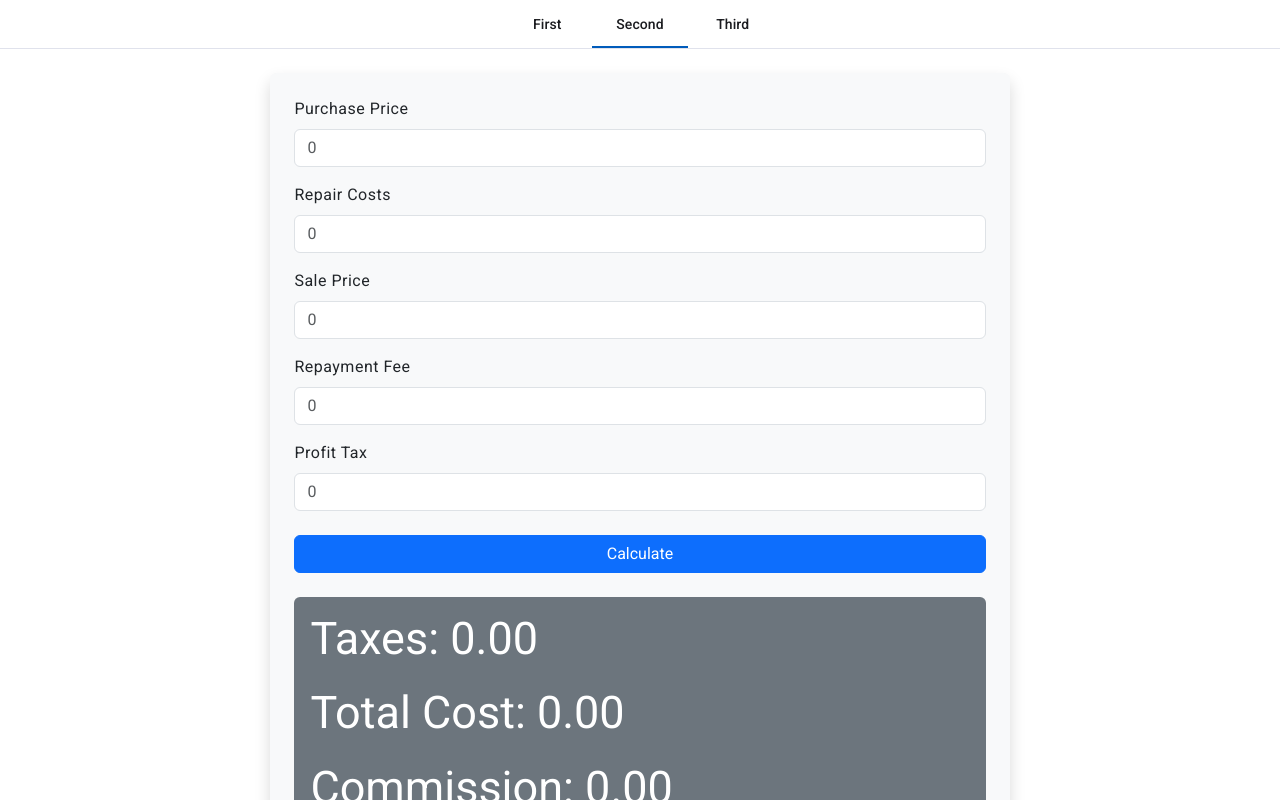
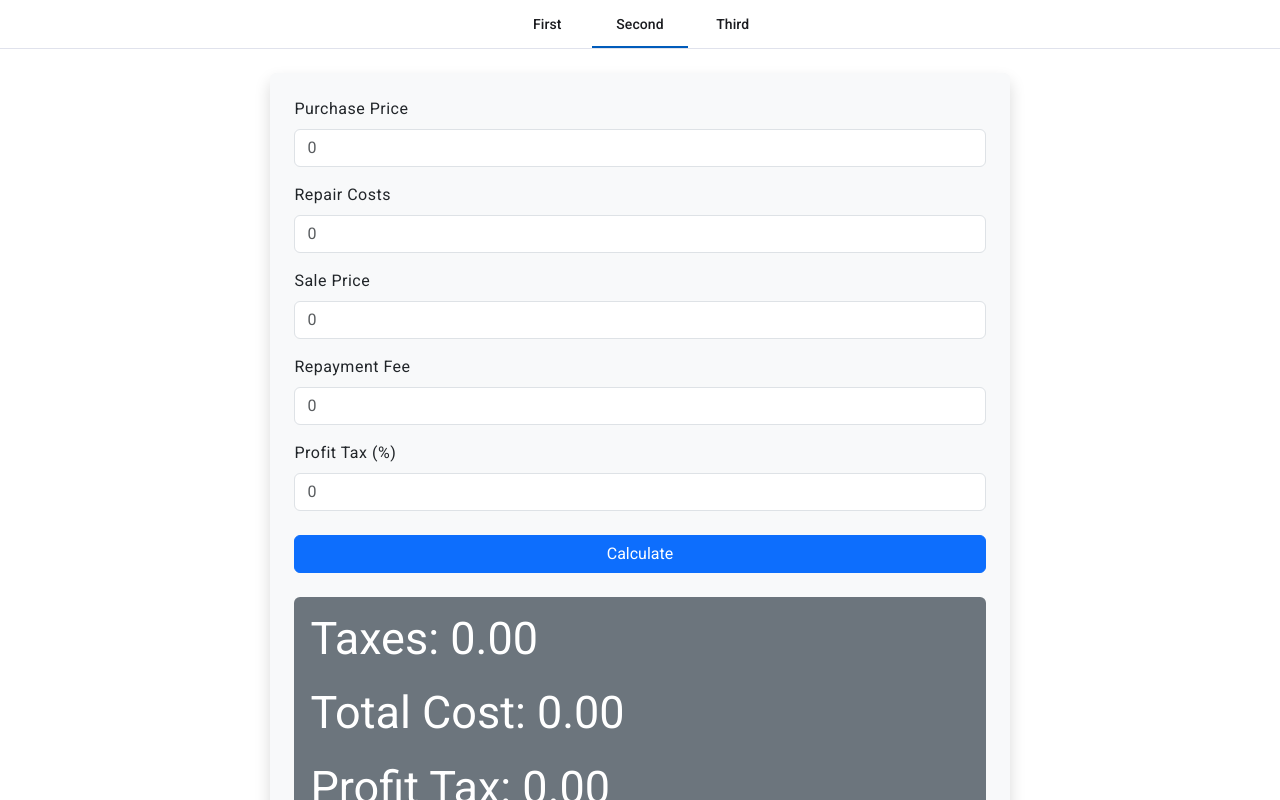
Before and after one commit to danielyordanov07/real_estate_calculator, an Angular app in the folder real_estate_calculator/: page / in a window 1280 px wide. Both pictures are taken after a click on the tab "Second". Shown: the top 800 px of the page. Built offline with nearby package versions, Linux system fonts and the light colour scheme.

Commit message:
model change - profitTax% inplement

```diff
--- a/real_estate_calculator/src/app/components/flip-calculator/flip-calculator.component.html
+++ b/real_estate_calculator/src/app/components/flip-calculator/flip-calculator.component.html
@@ -37,11 +37,11 @@
     </div>
 
     <div class="mb-3">
-      <label for="profitTaxInput" class="form-label">Profit Tax</label>
+      <label for="profitTaxInput" class="form-label">Profit Tax (%)</label>
       <input id="profitTaxInput" type="number"
         class="form-control"
         placeholder="0"
-        [(ngModel)]="inputs.profitTax"
+        [(ngModel)]="inputs.profitTaxPercent"
         (input)="calculateResults()">
     </div>
   </section>
@@ -53,6 +53,7 @@
   <div id="resultDiv" class="mt-4 p-3 bg-secondary text-white rounded">
     <h2>Taxes: {{ results.taxes | number : '1.2-2' }}</h2>
     <h2>Total Cost: {{ results.totalCost | number : '1.2-2' }}</h2>
+    <h2>Profit Tax: {{ results.profitTax | number : '1.2-2' }}</h2>
     <h2>Commission: {{ results.commission | number : '1.2-2' }}</h2>
     <h2>Profit (EUR): {{ results.profitEUR | number : '1.2-2' }}</h2>
     <h2>Profit (BGN): {{ results.profitBGN | number : '1.2-2' }}</h2>
--- a/real_estate_calculator/src/app/components/flip-calculator/flip-calculator.component.ts
+++ b/real_estate_calculator/src/app/components/flip-calculator/flip-calculator.component.ts
@@ -17,36 +17,53 @@ export class FlipCalculatorComponent {
     repairCosts: null,
     salePrice: null,
     repaymentFee: null,
-    profitTax: null
+    profitTaxPercent: null
   };
 
   public results: FlipCalculatorResultModel = {
     taxes: 0,
     totalCost: 0,
+    profitTax: 0,
     commission: 0,
     profitEUR: 0,
     profitBGN: 0
   };
 
+  private readonly COMMISSION_PERCENT = 2;     // 2%
+  private readonly TAXES_PERCENT = 7;          // 7%
+  private readonly EUR_TO_BGN = 1.95583;       // Fixed exchange rate
+
   public calculateResults() {
-    const purchase = (this.inputs.purchasePrice ?? 0) || 0;
-    const repair = (this.inputs.repairCosts ?? 0) || 0;
-    const sale = (this.inputs.salePrice ?? 0) || 0;
-    const repay = (this.inputs.repaymentFee ?? 0) || 0;
-    const taxProfit = (this.inputs.profitTax ?? 0) || 0;
+    const purchasePrice = Number(this.inputs.purchasePrice) || 0;
+    const repairCosts = Number(this.inputs.repairCosts) || 0;
+    const salePrice = Number(this.inputs.salePrice) || 0;
+    const repaymentFee = Number(this.inputs.repaymentFee) || 0;
+    const profitTaxPercent = Number(this.inputs.profitTaxPercent) || 0;
 
-    const taxes = purchase * 0.07;
-    const totalCost = purchase + repair + taxes;
-    const commission = sale * 0.02;
-    const profitEUR = sale - repay - taxProfit - totalCost - commission;
-    const profitBGN = profitEUR * 1.95583;
+    // Такси = Покупна цена * 0.07
+    const taxes = purchasePrice * (this.TAXES_PERCENT / 100);
+
+    // Себестойност = Покупна цена + Ремонт + Такси
+    const totalCost = purchasePrice + repairCosts + taxes;
+
+    // Комисионна = Продажна цена * 0.02
+    const commission = salePrice * (this.COMMISSION_PERCENT / 100);
+
+    // Печалба - EUR = Продажна цена - Такса погасяване - Данък печалба - Себестойност - Комисионна
+    const grossProfit = salePrice - repaymentFee - totalCost - commission;
+    const profitTax = grossProfit > 0 ? grossProfit * (profitTaxPercent / 100) : 0;
+    const netProfitEUR = grossProfit - profitTax;
+
+    // Печалба - лв = Печалба EUR * 1.95583
+    const netProfitBGN = netProfitEUR * this.EUR_TO_BGN;
 
     this.results = {
       taxes,
       totalCost,
+      profitTax,
       commission,
-      profitEUR,
-      profitBGN
+      profitEUR: netProfitEUR,
+      profitBGN: netProfitBGN
     };
   }
 }
--- a/real_estate_calculator/src/app/models/flip-calculator-model/flip-calculator-inputs.ts
+++ b/real_estate_calculator/src/app/models/flip-calculator-model/flip-calculator-inputs.ts
@@ -3,5 +3,5 @@ export interface FlipCalculatorInputModel {
   repairCosts: number | null;
   salePrice: number | null;
   repaymentFee: number | null;
-  profitTax: number | null;
+  profitTaxPercent: number | null;
 }
--- a/real_estate_calculator/src/app/models/flip-calculator-model/flip-calculator-result.ts
+++ b/real_estate_calculator/src/app/models/flip-calculator-model/flip-calculator-result.ts
@@ -1,6 +1,7 @@
 export interface FlipCalculatorResultModel {
   taxes: number;
   totalCost: number;
+  profitTax: number;
   commission: number;
   profitEUR: number;
   profitBGN: number;
```
